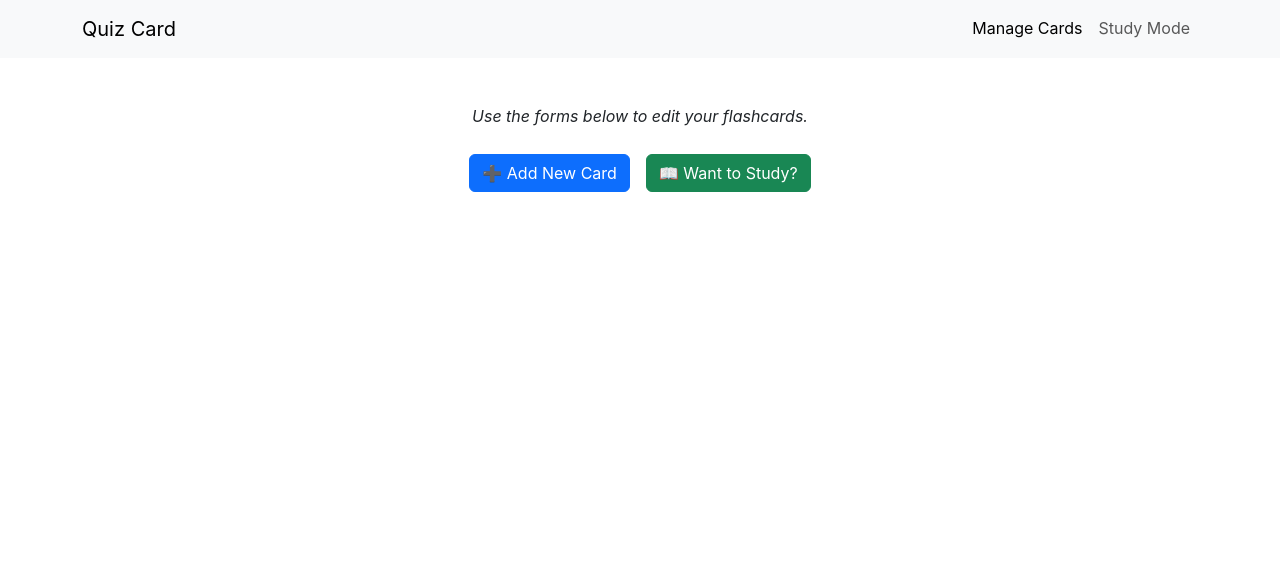
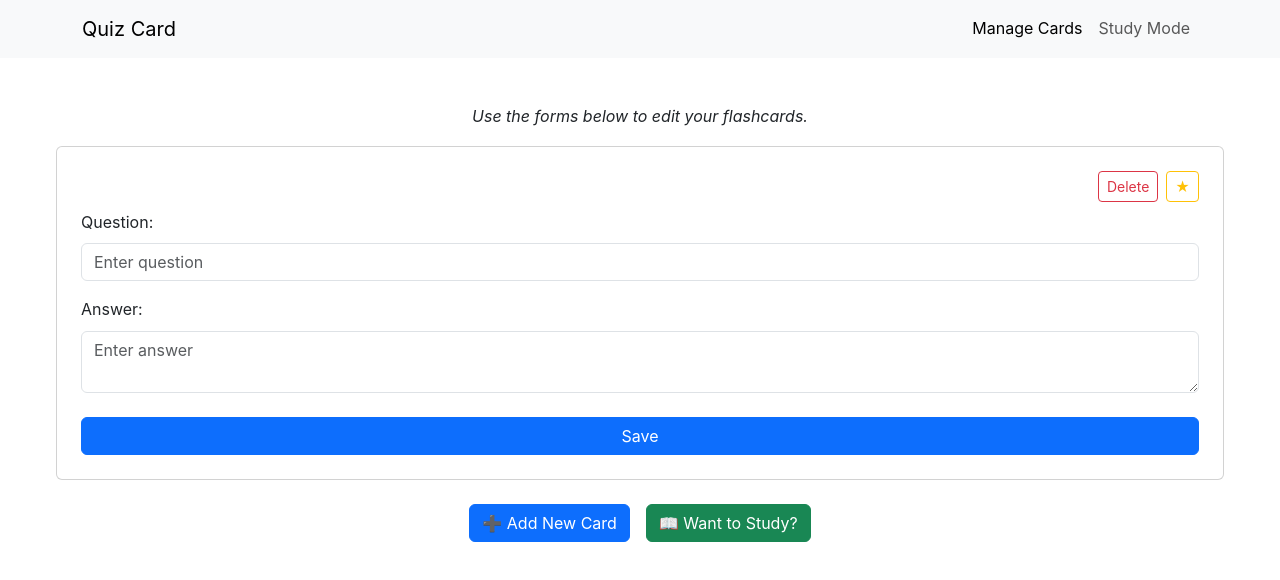
Before and after one commit to Dossman-thomas/Quiz-Card, a React (Vite) app: page /manage-cards in a window 1280 px wide. Shown: the top 580 px of the page. Built offline with nearby package versions, Linux system fonts and the light colour scheme.

Commit message:
fixed toggle star bug and officially completed all local storage operations for manage cards page. ready to merge.

```diff
--- a/src/components/CardForm.jsx
+++ b/src/components/CardForm.jsx
@@ -9,7 +9,6 @@ export default function CardForm({
   question: initialQuestion = "",
   answer: initialAnswer = "",
   onSave,
-  onEdit,
   onDelete,
   isStarred = false,
   onToggleStar,
--- a/src/pages/ManageCards.jsx
+++ b/src/pages/ManageCards.jsx
@@ -11,6 +11,8 @@ import {
 } from "../services/cardService";
 
 export default function ManageCardsPage() {
+  const navigate = useNavigate();
+
   // State to add new cards to the page
   const [cards, setCards] = useState([
     { id: Date.now(), question: "", answer: "" }, // start with an empty card
@@ -20,12 +22,16 @@ export default function ManageCardsPage() {
   useEffect(() => {
     const loadCards = async () => {
       const cards = await getCards();
+      // if no flashcards saved yet, start with one blank card
+      if (cards.length > 0) {
         setCards(cards);
+      } else {
+        // start with blank card
+        setCards([{ id: Date.now(), question: "", answer: "" }]);
+      }
     };
     loadCards();
   }, []);
-
-  const navigate = useNavigate();
 
   // Add a new blank card form
   const handleAddNewCardForm = () => {
@@ -38,7 +44,11 @@ const handleSaveCard = async (id, fields) => {
     const existingCard = cards.find((c) => c.id === id);
 
     let savedCard;
-  if (existingCard && existingCard.question !== "" && existingCard.answer !== "") {
+    if (
+      existingCard &&
+      existingCard.question !== "" &&
+      existingCard.answer !== ""
+    ) {
       // card already exists, so update it
       savedCard = await updateCard(id, fields);
     } else {
@@ -48,7 +58,6 @@ const handleSaveCard = async (id, fields) => {
 
     setCards((prev) => prev.map((c) => (c.id === id ? savedCard : c)));
   };
-
 
   // Update a card
   const handleUpdateCard = async (id, fields) => {
@@ -60,6 +69,12 @@ const handleSaveCard = async (id, fields) => {
   const handleDeleteCard = async (id) => {
     await deleteCard(id);
     setCards((prev) => prev.filter((card) => card.id !== id));
+  };
+
+  // Toggle star status
+  const handleToggleStarCard = async (id) => {
+    const updated = await toggleStarred(id);
+    setCards((prev) => prev.map((c) => (c.id === id ? updated : c)));
   };
 
   return (
@@ -75,9 +90,11 @@ const handleSaveCard = async (id, fields) => {
           id={card.id}
           question={card.question}
           answer={card.answer}
+          isStarred={card.isStarred}
           onSave={handleSaveCard}
           onUpdate={handleUpdateCard}
           onDelete={handleDeleteCard}
+          onToggleStar={handleToggleStarCard}
         />
       ))}
 
```
Lines whose indentation alone changed are shown as unchanged.
